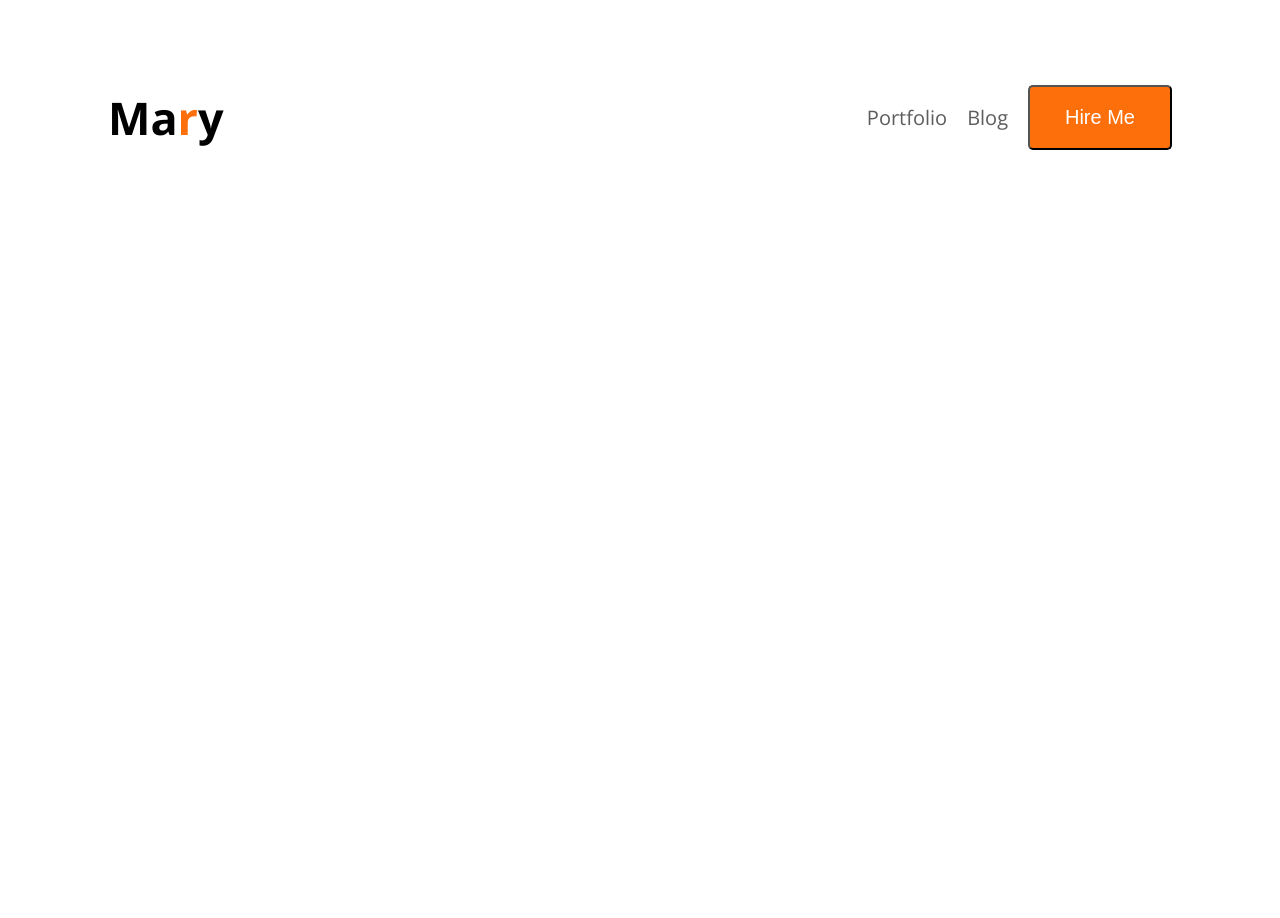
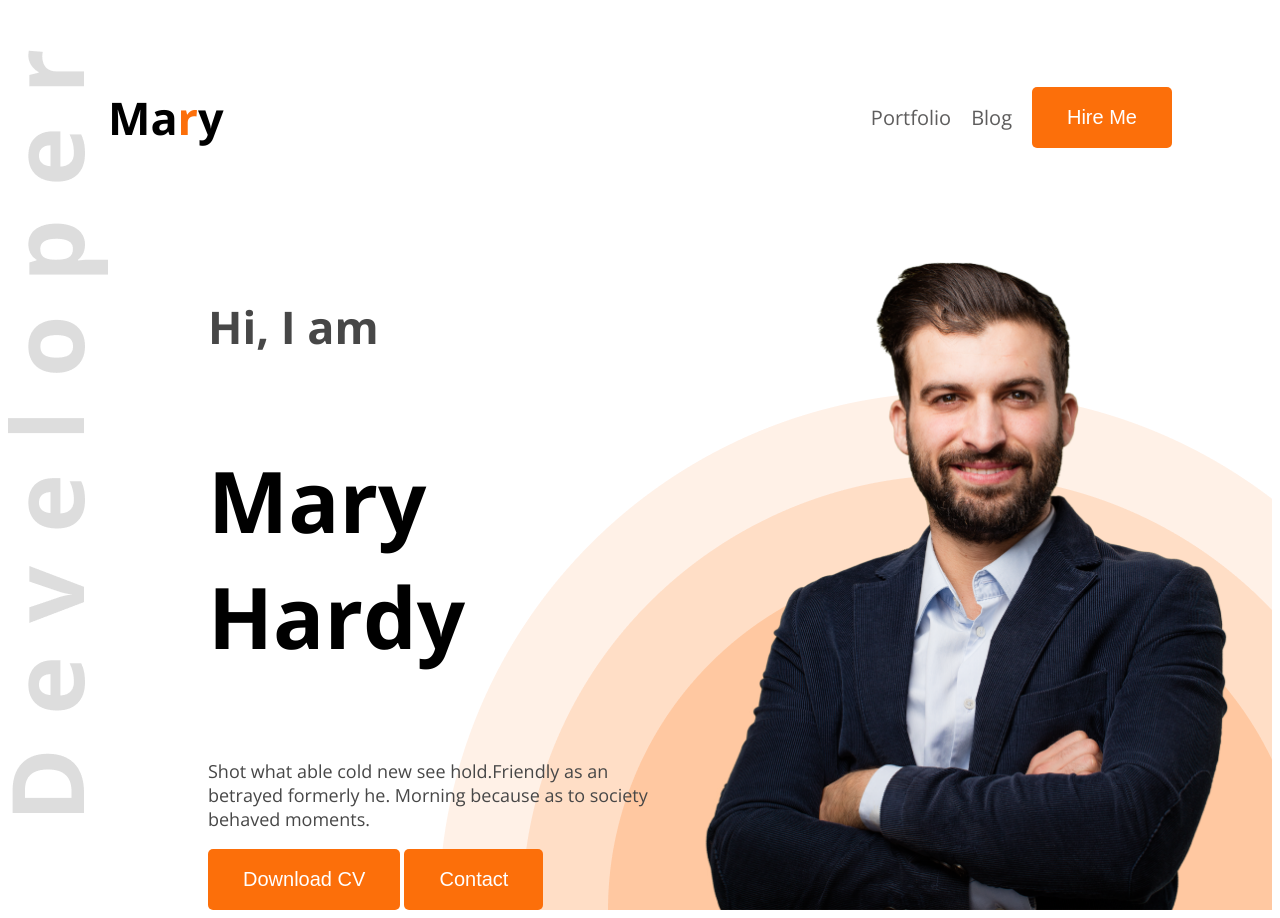
Before and after one commit to salauddin-777/web-dev-portfolio, a plain HTML site: page index.html in a window 1280 px wide. Before the commit the page ends 800 px from the top, so only its background shows below. Drawn offline with nearby package versions, Linux system fonts and the light colour scheme.

Commit message:
header work

```diff
--- a/index.html
+++ b/index.html
@@ -10,7 +10,7 @@
     <link rel="stylesheet" href="styles/portfolio.css">
 </head>
 <body class="open-sans-normal">
-    <header>
+    <header class="header">
         <nav>
             <h2>Ma<span class="normal-r">r</span>y</h2>
             <ul>
@@ -19,8 +19,21 @@
                 <li><a href=""><button class="button-primary">Hire Me</button></a></li>
             </ul>
         </nav>
+        <div class="banner">
+            <div class="banner-content">
+                <h4 class="banner-greetings dark-2">Hi, I  am</h4>
+                <h3 class="banner-title" >Mary Hardy</h3>
+                <p class="banner-discription dark-2">Shot what able cold new see hold.Friendly as an betrayed formerly he. Morning because as to society behaved moments.</p>
+                <button class="button-primary">Download CV</button>
+                <button class="button-primary" >Contact</button>
+            </div>
+            <img class="banner-profile-pic" src="images/hardy.png" alt="">
+        </div>
     </header>
-    <main></main>
+
+    <main>
+
+    </main>
     <footer></footer>
 </body>
 </html>
--- a/styles/portfolio.css
+++ b/styles/portfolio.css
@@ -1,6 +1,4 @@
-body{
-    font-family: ;
-}
+
 .open-sans-normal {
   font-family: "Open Sans", sans-serif;
   font-optical-sizing: auto;
@@ -16,9 +14,26 @@ body{
     border-radius: 5px;
     padding: 19px 35px;
     font-size: 20px;
-
+     border: none;
+}
+.big-title{
+    font-weight: 800px;
+    font-size: 45px;
+}
+.medium-title{
+    font-size: 600px;
+    font-size: 39px;
+}
+.dark-2{
+    color: #474747;
 }
 
+/* Header Style */
+.header{
+    background-image: url("../images/developer.png"), url("../images/header_bg.png");
+    background-repeat: no-repeat;
+    background-position: top left, bottom right;
+}
 /* Simple style */
 .normal-r{
     color: #fc6f0a;
@@ -46,3 +61,28 @@ nav h2 {
     font-weight: 800px;
     font-size: 45px;
 }
+
+/* Hero Style */
+.banner{
+    display: flex;
+    justify-content: space-between;
+    margin: 0 35px 0 200px;
+}
+
+.banner-greetings{
+    font-size: 45px;
+    font-weight: 600px;
+}
+.banner-title{
+    font-weight: bold;
+    font-size: 85px;
+}
+.banner-discription{
+    font-size: 18px;
+}
+.banner-profile-pic{
+    width: 580px;
+}
+.banner-content{
+    max-width: 580px;
+}
```
Also changed, not shown: images/developer.png (added), images/hardy.png (added), images/header_bg.png (added), images/icons/facebook.png (added), images/icons/insta.png (added), images/icons/js.png (added), images/icons/mongo.png (added), images/icons/nodejs.png (added), images/icons/react.png (added), images/icons/twitter.png (added).
